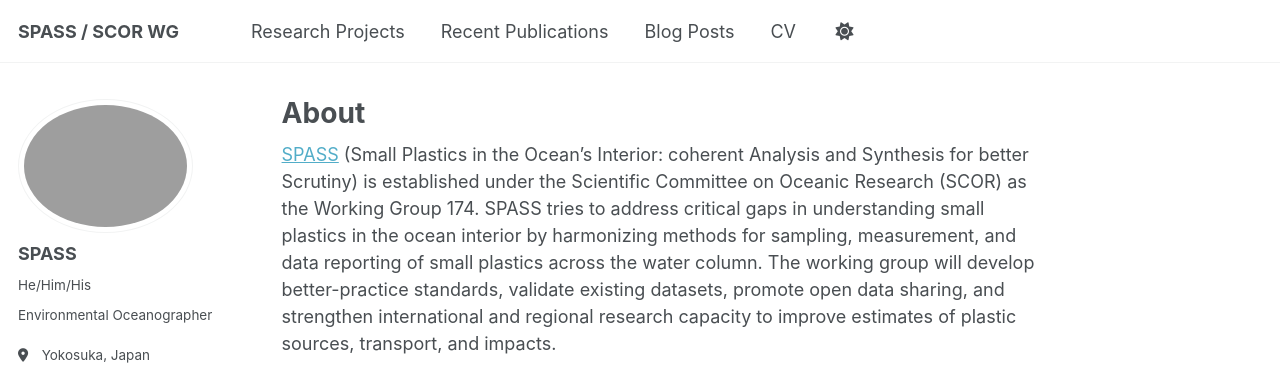
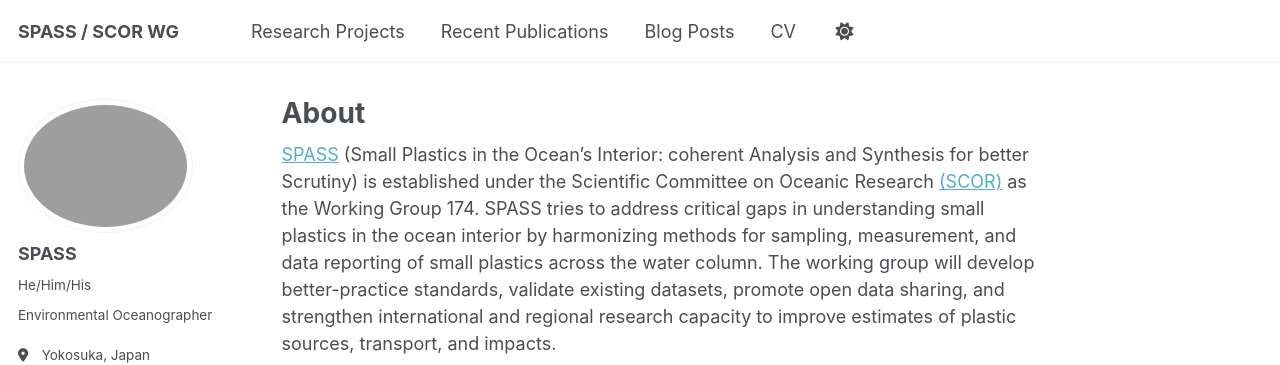
Before and after one commit to SCOR-SPASS/scor-spass.github.io, a Jekyll site: the page built from _pages/about.md, in a window 1280 px wide and 1110 px high. Shown: the top 365 px of the window. Built offline with Jekyll 4.4.1, drawn with Linux system fonts in a browser that asks for light colours; part of the change alters nothing that is shown.

```diff
--- a/_pages/about.md
+++ b/_pages/about.md
@@ -6,7 +6,7 @@ redirect_from:
   - /about/
   - /about.html
 ---
-[SPASS](https://scor-int.org/group/174/) (Small Plastics in the Ocean’s Interior: coherent Analysis and Synthesis for better Scrutiny) is established under the Scientific Committee on Oceanic Research (SCOR) as the Working Group 174. SPASS tries to address critical gaps in understanding small plastics in the ocean interior by harmonizing methods for sampling, measurement, and data reporting of small plastics across the water column. The working group will develop better-practice standards, validate existing datasets, promote open data sharing, and strengthen international and regional research capacity to improve estimates of plastic sources, transport, and impacts.
+[SPASS](https://scor-int.org/group/174/) (Small Plastics in the Ocean’s Interior: coherent Analysis and Synthesis for better Scrutiny) is established under the Scientific Committee on Oceanic Research [(SCOR)](https://scor-int.org/) as the Working Group 174. SPASS tries to address critical gaps in understanding small plastics in the ocean interior by harmonizing methods for sampling, measurement, and data reporting of small plastics across the water column. The working group will develop better-practice standards, validate existing datasets, promote open data sharing, and strengthen international and regional research capacity to improve estimates of plastic sources, transport, and impacts.
 
 Chairs
 ======
```
